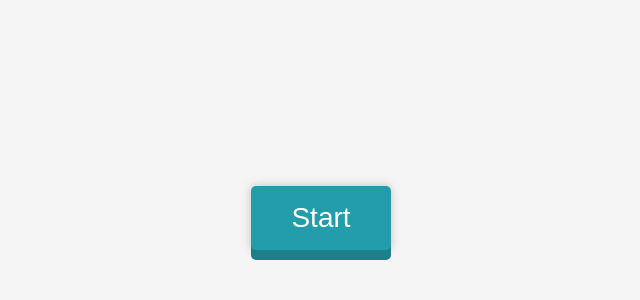
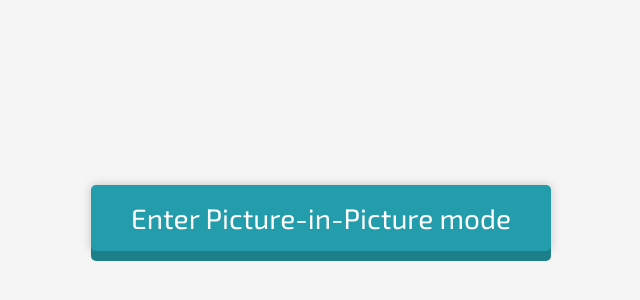
Before and after one commit to xritz0x/Picture-in-picture, a plain HTML site: page index.html in a window 1280 px wide. Shown: the part 182-482 px from the top of the page, without its empty margins (319-959 px from the left). Drawn offline with Linux system fonts and the light colour scheme.

Commit message:
adding some options

```diff
--- a/index.html
+++ b/index.html
@@ -16,7 +16,7 @@
     </video>
     <!-- The button -->
     <div class="button-container">
-        <button>Start</button>
+        <button style="display: none;" disabled>Enter Picture-in-Picture mode</button>
     </div>
     <script type="text/javascript" src="scripts.js"></script>
 </body>
--- a/scripts.js
+++ b/scripts.js
@@ -7,9 +7,11 @@ const displayMedia = async () => {
         video.play();
     }
 }
-if ('pictureInPictureEnabled' in document){
+if ('pictureInPictureEnabled' in document){ // here it's checking without click event on the button
     button.disabled = false;
+    button.style.display = "block";
     button.addEventListener('click',async () => {
+        if (video.srcObject !== null){
             if (document.pictureInPictureElement){
                try {
                 document.exitPictureInPicture();
@@ -24,10 +26,12 @@ if ('pictureInPictureEnabled' in document){
                     console.log('error in requesting pic in pic api: ',error)
                 }
             }
-    })
+        }else{
+            alert("REFRESH THE PAGE AND SELECT THE MEDIA TO SHARE OR THE SCREEN");
+        }
+    });
 
 }
-
 displayMedia();
 
 video.addEventListener('enterpictureinpicture', () => {
--- a/style.css
+++ b/style.css
@@ -1,3 +1,4 @@
+@import url('https://fonts.googleapis.com/css2?family=Exo+2&display=swap');
 html {box-sizing: border-box;}
 body {
     margin: 0;
@@ -8,6 +9,7 @@ body {
     align-items: center;
 }
 button{
+    font-family: 'Exo 2', sans-serif !important;
     font-size:28px;
     border:none;
     padding:16px 40px 16px 40px;
```
Lines whose indentation alone changed are shown as unchanged.
